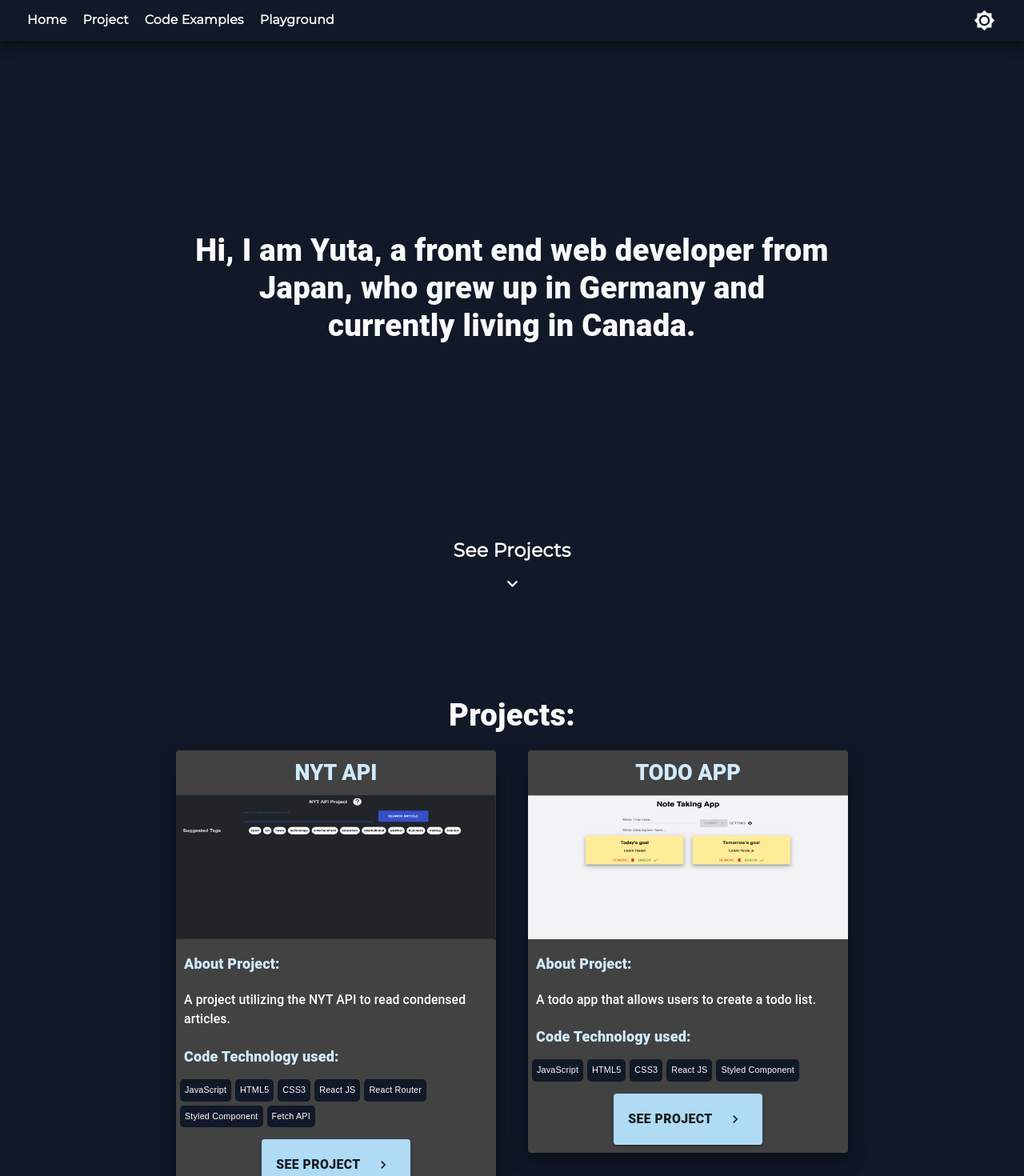
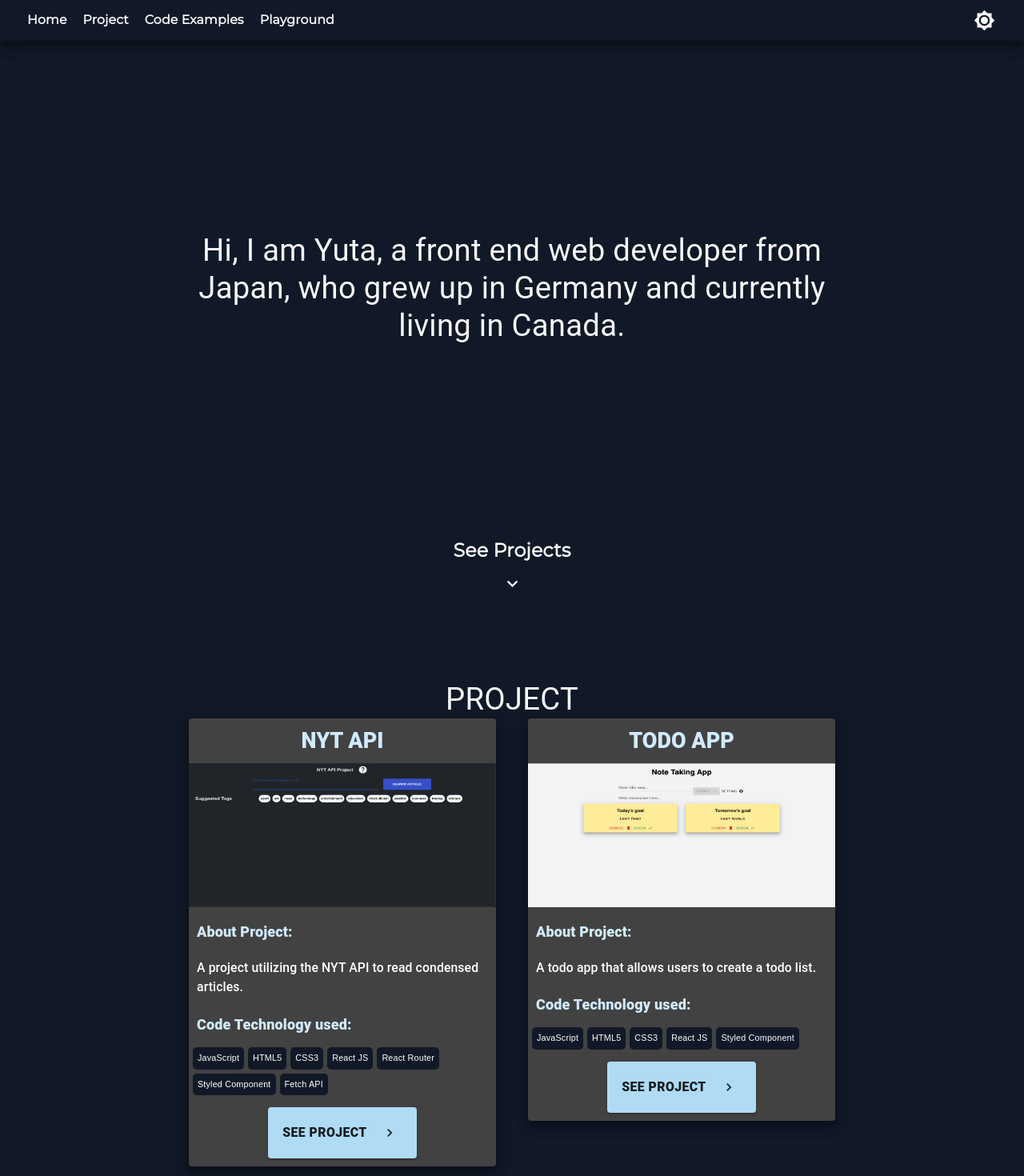
Before and after one commit to YutaMoriJP/Portfolio, a React (Create React App) app: page / in a window 1280 px wide. Shown: the top 1470 px of the page at 80% size. Built offline with nearby package versions, Linux system fonts and the light colour scheme.

Commit message:
added text animation

```diff
--- /dev/null
+++ b/src/Components/Animation/Text.js
@@ -0,0 +1,17 @@
+import React from "react";
+import { Fade } from "react-awesome-reveal";
+import Typography from "@material-ui/core/Typography";
+
+const Text = ({ children, header }) => {
+  return (
+    <Fade direction="left" triggerOnce effect="bounce">
+      {header ? (
+        <Typography variant="h4">{children}</Typography>
+      ) : (
+        <Typography variant="h4">{children}</Typography>
+      )}
+    </Fade>
+  );
+};
+
+export default Text;
--- a/src/Components/Card/Card.js
+++ b/src/Components/Card/Card.js
@@ -27,7 +27,7 @@ const P = styled(Typography)`
 const Card = ({ header, img, description, tags, url }) => {
   return (
     <Grid item xs={11} sm={6} md={4} xl={4}>
-      <PaperStyled elevation={15}>
+      <PaperStyled elevation={10}>
         <P variant="h5" header="true">
           {header}
         </P>
--- a/src/Pages/Home.js
+++ b/src/Pages/Home.js
@@ -5,6 +5,8 @@ import { Title as HomeTitle, More } from "../StyledComponent/StyledHome";
 import ExpandMoreIcon from "@material-ui/icons/ExpandMore";
 import IconButton from "@material-ui/core/IconButton";
 import Project from "./Project";
+import Text from "../Components/Animation/Text";
+import { AttentionSeeker } from "react-awesome-reveal";
 
 export const Home = () => {
   return (
@@ -14,15 +16,19 @@ export const Home = () => {
       </Helmet>
       <StyledHome>
         <HomeTitle variant="h4">
-          Hi, I am Yuta, a front end web developer from Japan, who grew up in
-          Germany and currently living in Canada.
+          <Text>
+            Hi, I am Yuta, a front end web developer from Japan, who grew up in
+            Germany and currently living in Canada.
+          </Text>
         </HomeTitle>
         <More>
           <h1>See Projects</h1>
           <a href="#project">
-            <IconButton>
-              <ExpandMoreIcon />
-            </IconButton>
+            <AttentionSeeker triggerOnce>
+              <IconButton>
+                <ExpandMoreIcon />
+              </IconButton>
+            </AttentionSeeker>
           </a>
         </More>
       </StyledHome>
--- a/src/Pages/Project.js
+++ b/src/Pages/Project.js
@@ -2,12 +2,14 @@ import Card from "../Components/Card/Card";
 import projects from "../data/project";
 import Grid from "@material-ui/core/Grid";
 import { Project as ProjectStyled } from "../StyledComponent/StyledHome";
-import Title from "../StyledComponent/Title";
+import Text from "../Components/Animation/Text";
+import Container from "@material-ui/core/Container";
 
 const Project = () => {
   return (
+    <Container>
       <ProjectStyled id="project">
-      <Title variant="h4">Projects:</Title>
+        <Text>PROJECT</Text>
         <Grid container spacing={5} justify="center">
           {projects.map(project => (
             <Card
@@ -21,6 +23,7 @@ const Project = () => {
           ))}
         </Grid>
       </ProjectStyled>
+    </Container>
   );
 };
 
```
Also changed, not shown: package.json (+6 -2 lines), 2 other files (tests, documents, lock files or other folders). Lines whose indentation alone changed are shown as unchanged.
